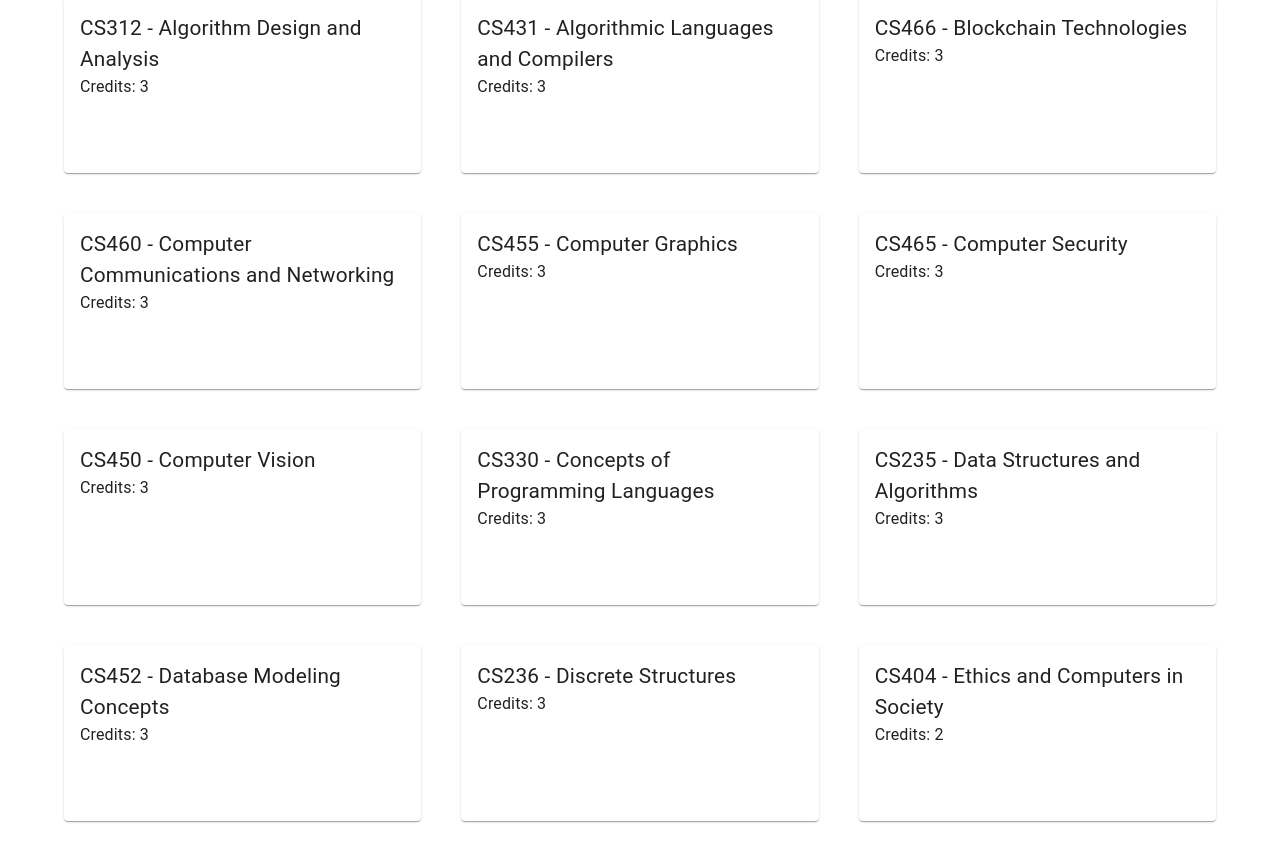
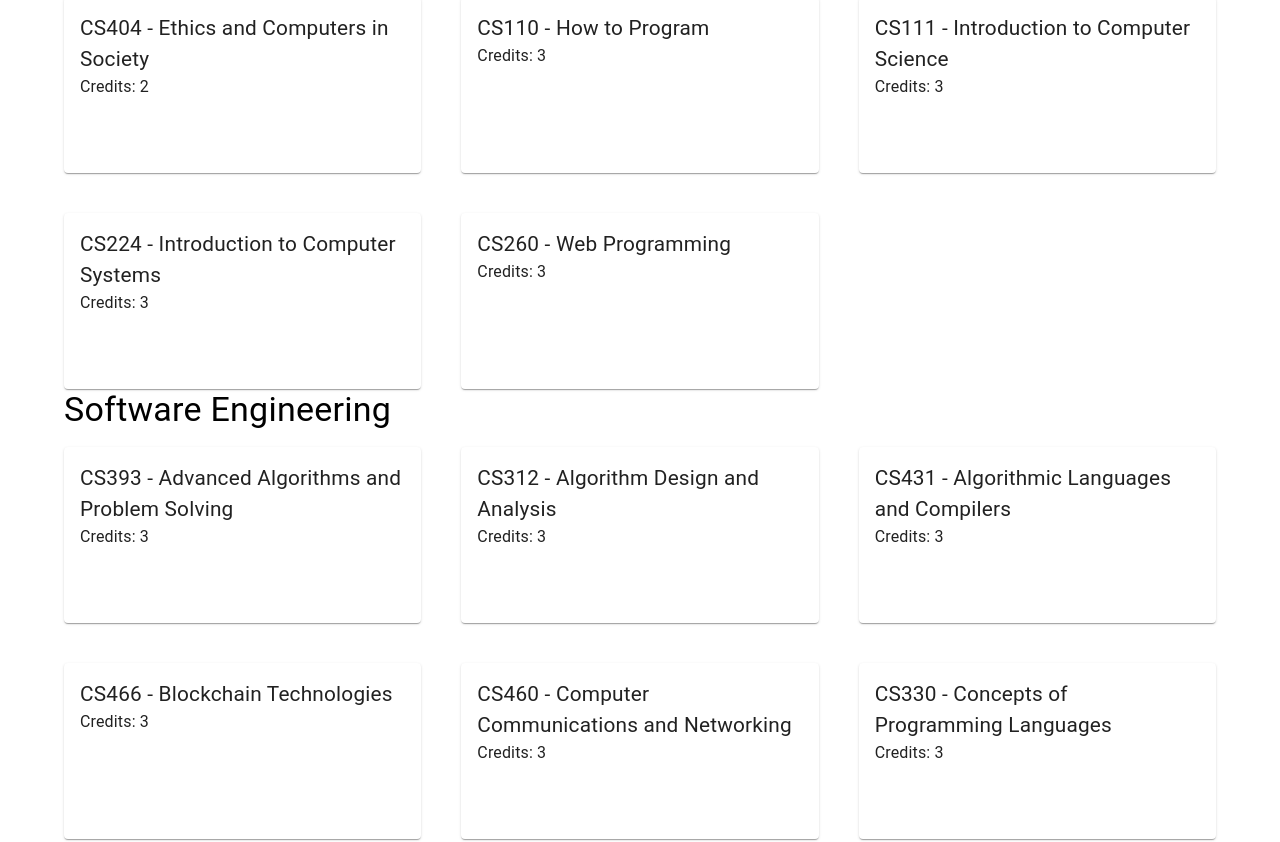
Before and after one commit to matkatd/cs_class_project, a Next.js app: page /try2 in a window 1280 px wide. Shown: the part 285-1127 px from the top of the page. Built offline with nearby package versions, Linux system fonts and the light colour scheme.

Commit message:
filtered by emphasis

```diff
--- a/app/try2/page.tsx
+++ b/app/try2/page.tsx
@@ -5,18 +5,23 @@ import { Container, Stack } from "@mui/material";
 import React, { useEffect, useMemo, useState } from "react";
 
 type MainPageProps = {};
+type EmphasisGroup = {
+  emphasis: string;
+  courses: Course[];
+};
 
 const MainPage = ({}: MainPageProps) => {
-  const [classes, setClasses] = useState([]);
+  const [classes, setClasses] = useState<Course[]>([]);
   const [emphases, setEmphases] = useState([""]);
+  const [classGroups, setClassGroups] = useState<EmphasisGroup[]>([]);
 
   useMemo(() => {
-    // Fetch quotes from the external JSON file
+    // Fetch classes from the external JSON file
     fetch("/classes.json")
       .then((response) => response.json())
       .then((data) => {
         setClasses(data);
-        // Extract unique categories
+        // Extract unique emphases
         const uniqueEmphases = [
           ...new Set<string>(data.flatMap((Course: Course) => Course.emphasis)),
         ];
@@ -25,9 +30,27 @@ const MainPage = ({}: MainPageProps) => {
       .catch((error) => console.error("Error fetching classes:", error));
   }, []);
 
+  useEffect(() => {
+    // Group classes by emphasis
+    const emphasisGroups = emphases.map((emphasis: string) => {
+      const courses = classes.filter(
+        (course: Course) => course.emphasis === emphasis
+      );
+      return { emphasis, courses };
+    });
+    setClassGroups(emphasisGroups);
+  }, [emphases, classes]);
+
   return (
     <Stack justifyContent={"center"} m={"0 auto"}>
-      <ClassCardList courses={classes} categoryName="Core Classes" />
+      {classGroups.map((emphasisGroup: EmphasisGroup) => (
+        <ClassCardList
+          key={emphasisGroup.emphasis}
+          courses={emphasisGroup.courses}
+          categoryName={emphasisGroup.emphasis}
+        />
+      ))}
+      {/* <ClassCardList courses={classes} categoryName="Core Classes" /> */}
     </Stack>
   );
 };
```
